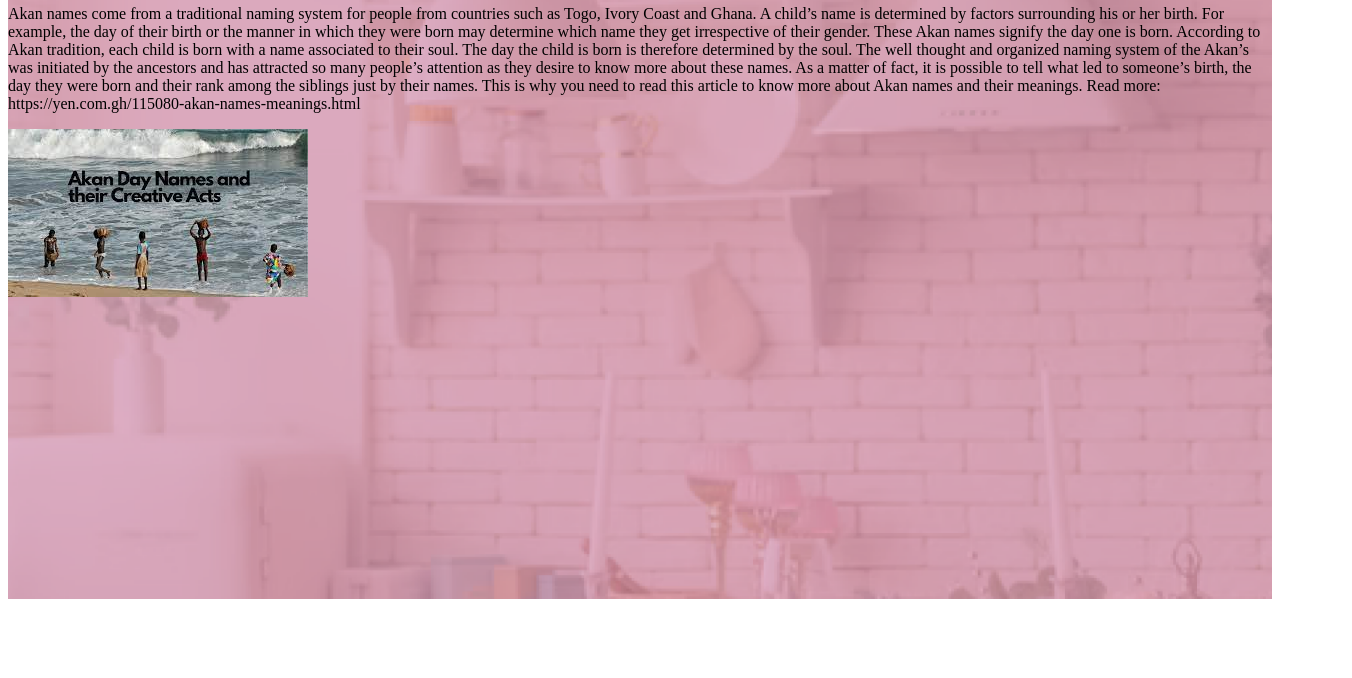
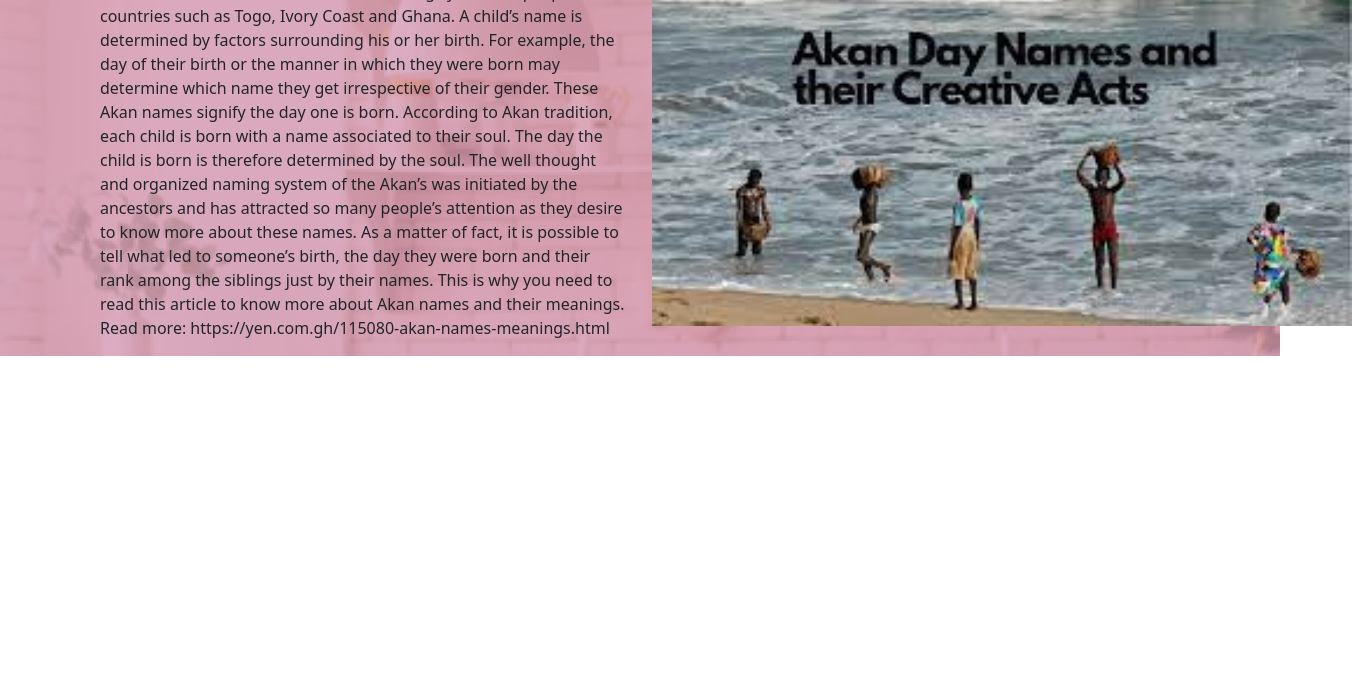
Before and after one commit to isaacwach/akan-names, a plain HTML site: page index.html in a window 1280 px wide. Shown: the part 122-800 px from the top of the page, 1352 px wide, since content can reach past the window. Drawn offline with nearby package versions, Linux system fonts and the light colour scheme.

Commit message:
changed the akan photo and increased its width. also linked bootstrap

```diff
--- a/index.html
+++ b/index.html
@@ -5,10 +5,11 @@
     <meta http-equiv="X-UA-Compatible" content="IE=edge">
     <meta name="viewport" content="width=device-width, initial-scale=1.0">
     <title>Akan Names generator</title>
+    <link href="https://cdn.jsdelivr.net/npm/bootstrap@5.1.3/dist/css/bootstrap.min.css" rel="stylesheet" integrity="sha384-1BmE4kWBq78iYhFldvKuhfTAU6auU8tT94WrHftjDbrCEXSU1oBoqyl2QvZ6jIW3" crossorigin="anonymous">
     <link rel="stylesheet" href="styles.css">
 </head>
 <body>
-    <div class="container header">
+    <div class="container-fluid header">
         <h1>Akan Names</h1>
         <div class="row">
             <div class="col-md-6 about-akan">
@@ -21,5 +22,8 @@
 
         </div>
     </div>
+
+    <script src="index.js"></script>
+    <script src="https://cdn.jsdelivr.net/npm/bootstrap@5.1.3/dist/js/bootstrap.bundle.min.js" integrity="sha384-ka7Sk0Gln4gmtz2MlQnikT1wXgYsOg+OMhuP+IlRH9sENBO0LRn5q+8nbTov4+1p" crossorigin="anonymous"></script>
 </body>
 </html>
--- a/styles.css
+++ b/styles.css
@@ -2,8 +2,13 @@
     background-image: url("images/headerback.png");
     background-repeat: no-repeat;
     background-size: cover;
-    height: 700px;
 }
 .header h1 {
     color: white;
 }
+.about-akan {
+    padding-left: 100px;
+}
+.akan-photo img {
+    width: 700px;
+}
```
Also changed, not shown: images/akan2.jpeg (added).
